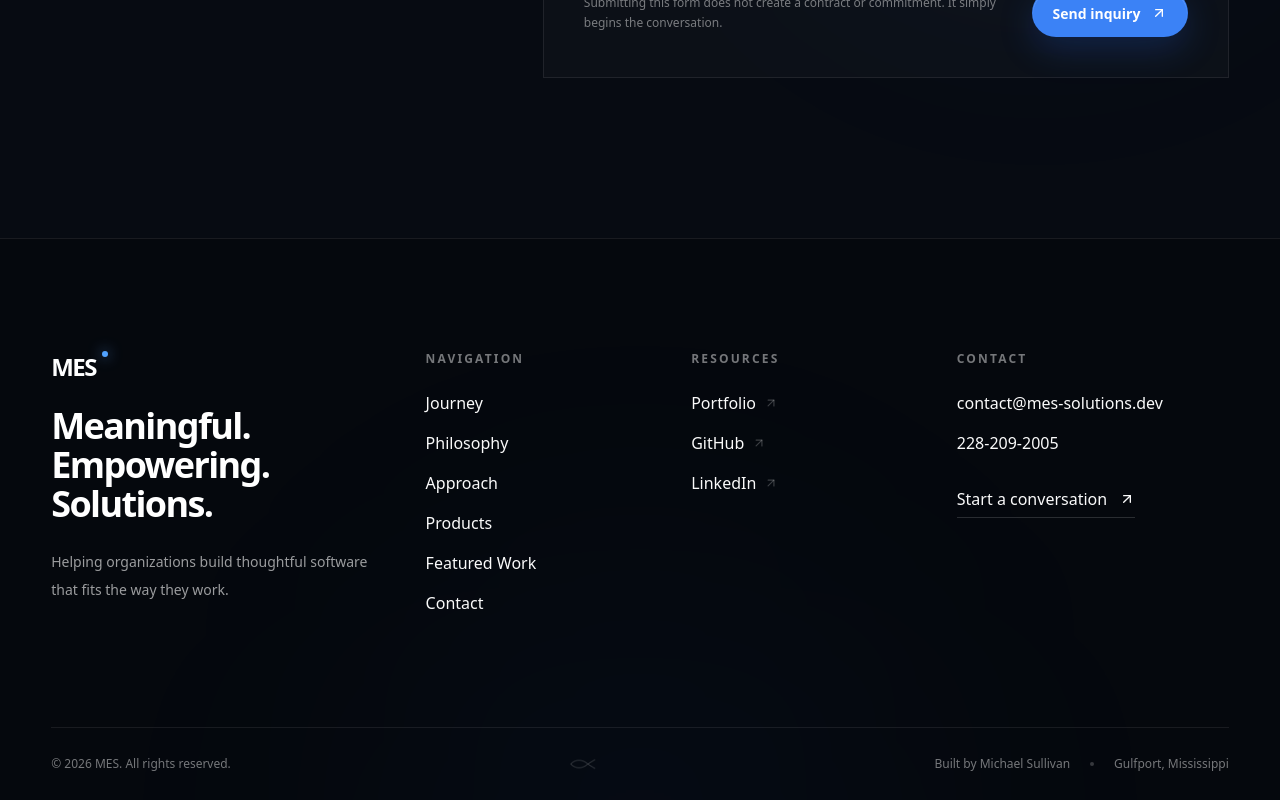
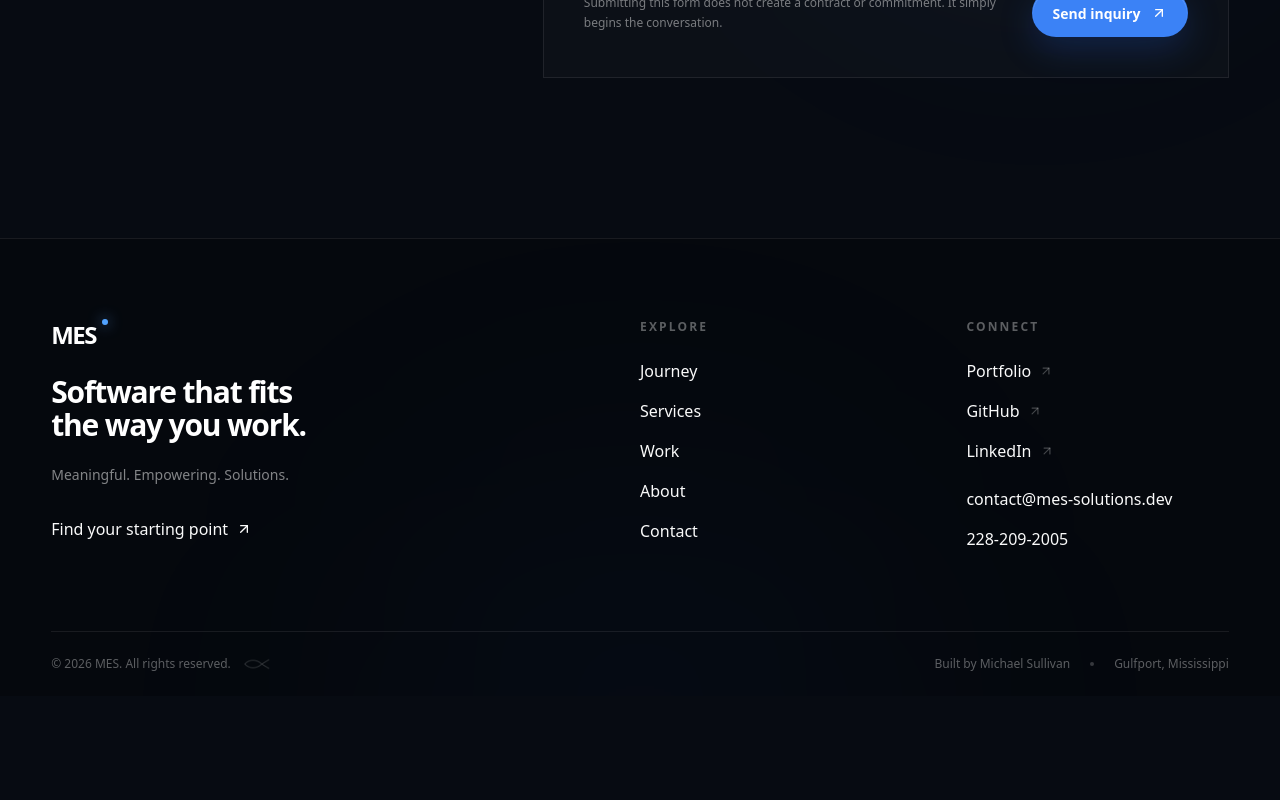
Before and after one commit to mesem24-rgb/mes-website, a Next.js app: page / in a window 1280 px wide. Shown: the part 3240-4040 px from the top of the page. After the commit the page ends 3936 px from the top, so only its background shows below. Built offline with nearby package versions, Linux system fonts and the light colour scheme.

Commit message:
updated footer to match the simplified approach

```diff
--- a/src/components/layout/Footer.tsx
+++ b/src/components/layout/Footer.tsx
@@ -3,18 +3,17 @@ import { ArrowUpRight } from "lucide-react";
 import Image from "next/image";
 
 const navigation = [
-  { label: "Journey", href: "#journey" },
-  { label: "Philosophy", href: "#philosophy" },
-  { label: "Approach", href: "#approach" },
-  { label: "Products", href: "#products" },
-  { label: "Featured Work", href: "#featured-work" },
-  { label: "Contact", href: "#contact" },
+  { label: "Journey", href: "/#journey" },
+  { label: "Services", href: "/services" },
+  { label: "Work", href: "/work" },
+  { label: "About", href: "/about" },
+  { label: "Contact", href: "/#contact" },
 ];
 
 const resources = [
   {
     label: "Portfolio",
-    href: "https://michaelsullivan-portfolio-next-2.vercel.app/",
+    href: "https://portfolio.mes-solutions.dev",
   },
   {
     label: "GitHub",
@@ -37,10 +36,12 @@ export function Footer() {
       />
 
       <div className="mes-container relative">
-        <div className="grid gap-16 py-20 sm:py-24 lg:grid-cols-[1.2fr_0.8fr_0.8fr_1fr] lg:gap-12 lg:py-28">
+        {/* Main footer */}
+        <div className="grid gap-12 py-16 md:grid-cols-2 lg:grid-cols-[1.4fr_0.7fr_0.7fr] lg:gap-16 lg:py-20">
+          {/* Brand */}
           <div>
             <Link
-              href="#"
+              href="/"
               aria-label="MES home"
               className="group inline-flex items-center"
             >
@@ -51,28 +52,38 @@ export function Footer() {
 
                 <span
                   aria-hidden="true"
-                  className="absolute -right-3 top-0 h-1.5 w-1.5 rounded-full bg-blue-400 shadow-[0_0_14px_rgba(96,165,250,0.85)] transition-all duration-300 group-hover:scale-125 group-hover:shadow-[0_0_20px_rgba(96,165,250,1)]"
+                  className="absolute -right-3 top-0 h-1.5 w-1.5 rounded-full bg-blue-400 shadow-[0_0_14px_rgba(96,165,250,0.85)] transition-all duration-300 group-hover:scale-125"
                 />
               </span>
             </Link>
 
-            <p className="mt-6 max-w-sm text-3xl font-semibold leading-[1.08] tracking-[-0.045em] text-white sm:text-4xl">
-              Meaningful.
+            <p className="mt-6 max-w-md text-2xl font-semibold leading-[1.1] tracking-[-0.04em] text-white sm:text-3xl">
+              Software that fits
               <br />
-              Empowering.
-              <br />
-              Solutions.
+              the way you work.
             </p>
 
-            <p className="mt-6 max-w-sm text-sm leading-7 text-white/60">
-              Helping organizations build thoughtful software that fits the way
-              they work.
+            <p className="mt-5 max-w-md text-sm leading-7 text-white/50">
+              Meaningful. Empowering. Solutions.
             </p>
+
+            <Link
+              href="/#journey"
+              className="group mt-7 inline-flex items-center gap-2 text-sm font-semibold text-white/65 transition-colors hover:text-white"
+            >
+              Find your starting point
+
+              <ArrowUpRight
+                aria-hidden="true"
+                className="h-4 w-4 transition-transform duration-300 group-hover:-translate-y-0.5 group-hover:translate-x-0.5"
+              />
+            </Link>
           </div>
 
+          {/* Navigation */}
           <div>
-            <p className="text-xs font-semibold uppercase tracking-[0.18em] text-white/45">
-              Navigation
+            <p className="text-xs font-semibold uppercase tracking-[0.18em] text-white/35">
+              Explore
             </p>
 
             <nav
@@ -83,7 +94,7 @@ export function Footer() {
                 <Link
                   key={item.label}
                   href={item.href}
-                  className="group inline-flex w-fit items-center gap-2 text-sm text-white/48 transition-colors duration-300 hover:text-white"
+                  className="group inline-flex w-fit items-center gap-2 text-sm text-white/50 transition-colors duration-300 hover:text-white"
                 >
                   {item.label}
 
@@ -96,9 +107,10 @@ export function Footer() {
             </nav>
           </div>
 
+          {/* Connect */}
           <div>
-            <p className="text-xs font-semibold uppercase tracking-[0.18em] text-white/45">
-              Resources
+            <p className="text-xs font-semibold uppercase tracking-[0.18em] text-white/35">
+              Connect
             </p>
 
             <div className="mt-6 flex flex-col gap-4">
@@ -108,55 +120,39 @@ export function Footer() {
                   href={item.href}
                   target="_blank"
                   rel="noreferrer"
-                  className="group inline-flex w-fit items-center gap-2 text-sm text-white/48 transition-colors duration-300 hover:text-white"
+                  className="group inline-flex w-fit items-center gap-2 text-sm text-white/50 transition-colors duration-300 hover:text-white"
                 >
                   {item.label}
 
                   <ArrowUpRight
                     aria-hidden="true"
-                    className="h-3.5 w-3.5 text-white/22 transition-all duration-300 group-hover:-translate-y-0.5 group-hover:translate-x-0.5 group-hover:text-blue-300"
+                    className="h-3.5 w-3.5 text-white/25 transition-all duration-300 group-hover:-translate-y-0.5 group-hover:translate-x-0.5 group-hover:text-blue-300"
                   />
                 </a>
               ))}
-            </div>
-          </div>
 
-          <div>
-            <p className="text-xs font-semibold uppercase tracking-[0.18em] text-white/45">
-              Contact
-            </p>
-
-            <div className="mt-6 space-y-4">
               <a
                 href="mailto:contact@mes-solutions.dev"
-                className="block text-sm text-white/48 transition-colors duration-300 hover:text-white"
+                className="mt-2 text-sm text-white/50 transition-colors duration-300 hover:text-white"
               >
                 contact@mes-solutions.dev
               </a>
 
               <a
                 href="tel:+12282092005"
-                className="block text-sm text-white/48 transition-colors duration-300 hover:text-white"
+                className="text-sm text-white/50 transition-colors duration-300 hover:text-white"
               >
                 228-209-2005
               </a>
             </div>
-
-            <Link
-              href="#contact"
-              className="group mt-8 inline-flex items-center gap-3 border-b border-white/15 pb-1.5 text-sm font-semibold text-white/65 transition-all duration-300 hover:border-blue-400/20 hover:text-white"
-            >
-              Start a conversation
-              <ArrowUpRight
-                aria-hidden="true"
-                className="h-4 w-4 transition-transform duration-300 group-hover:-translate-y-0.5 group-hover:translate-x-0.5"
-              />
-            </Link>
           </div>
         </div>
 
-        <div className="flex flex-col gap-5 border-t border-white/[0.08] py-7 text-xs text-white/45 sm:flex-row sm:items-center sm:justify-between">
-          <p>© {new Date().getFullYear()} MES. All rights reserved.</p>
+        {/* Bottom bar */}
+        <div className="flex flex-col gap-4 border-t border-white/[0.08] py-6 text-xs text-white/35 sm:flex-row sm:items-center sm:justify-between">
+          <div className="flex items-center gap-3">
+            <p>© {currentYear} MES. All rights reserved.</p>
+
             <Image
               src="/icons/ichthus-footer-mark.png"
               alt=""
@@ -165,9 +161,13 @@ export function Footer() {
               aria-hidden="true"
               className="h-auto w-7 opacity-20"
             />
+          </div>
+
           <div className="flex flex-wrap items-center gap-x-5 gap-y-2">
             <span>Built by Michael Sullivan</span>
+
             <span className="hidden h-1 w-1 rounded-full bg-white/20 sm:block" />
+
             <span>Gulfport, Mississippi</span>
           </div>
         </div>
```
Lines whose indentation alone changed are shown as unchanged.
